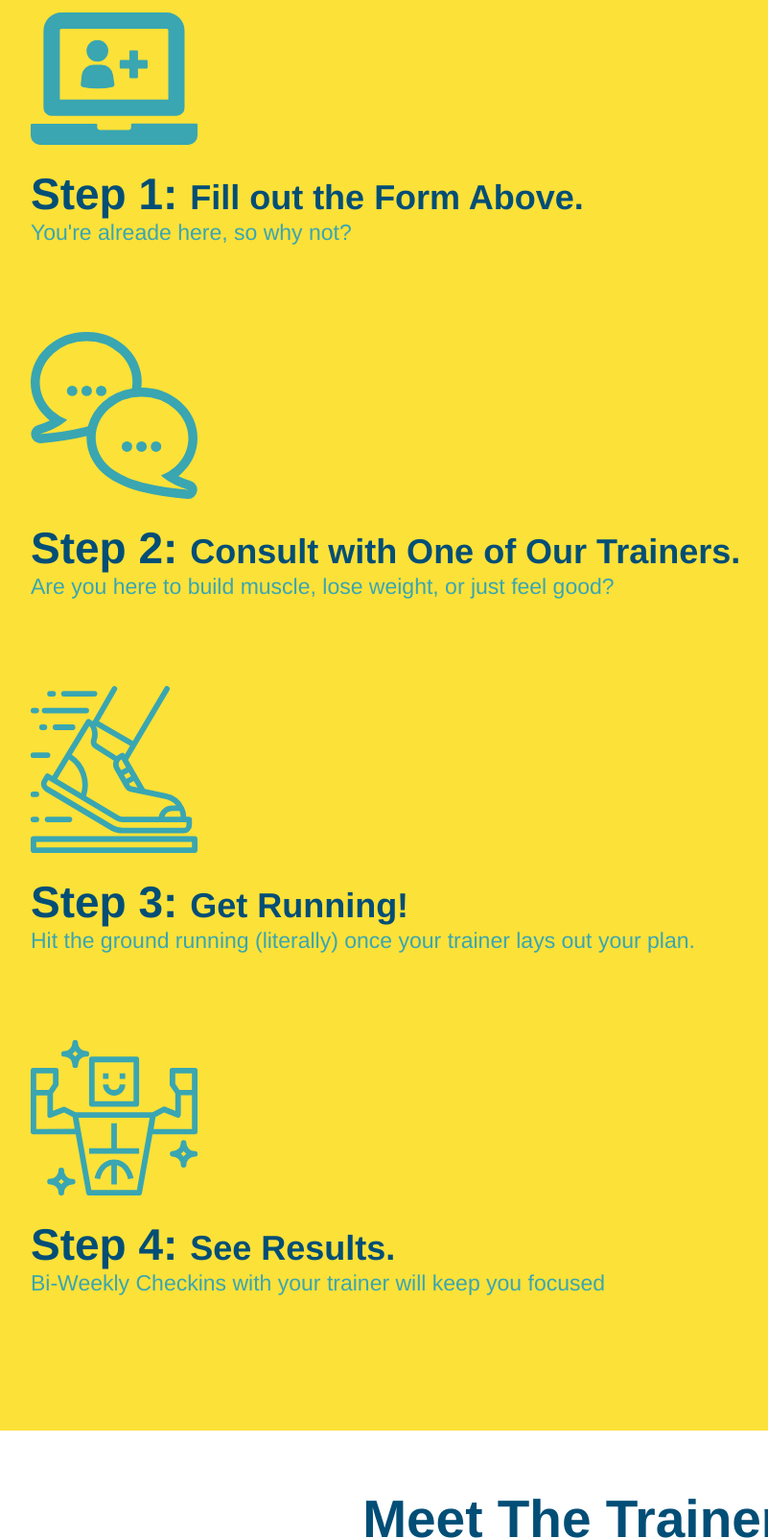
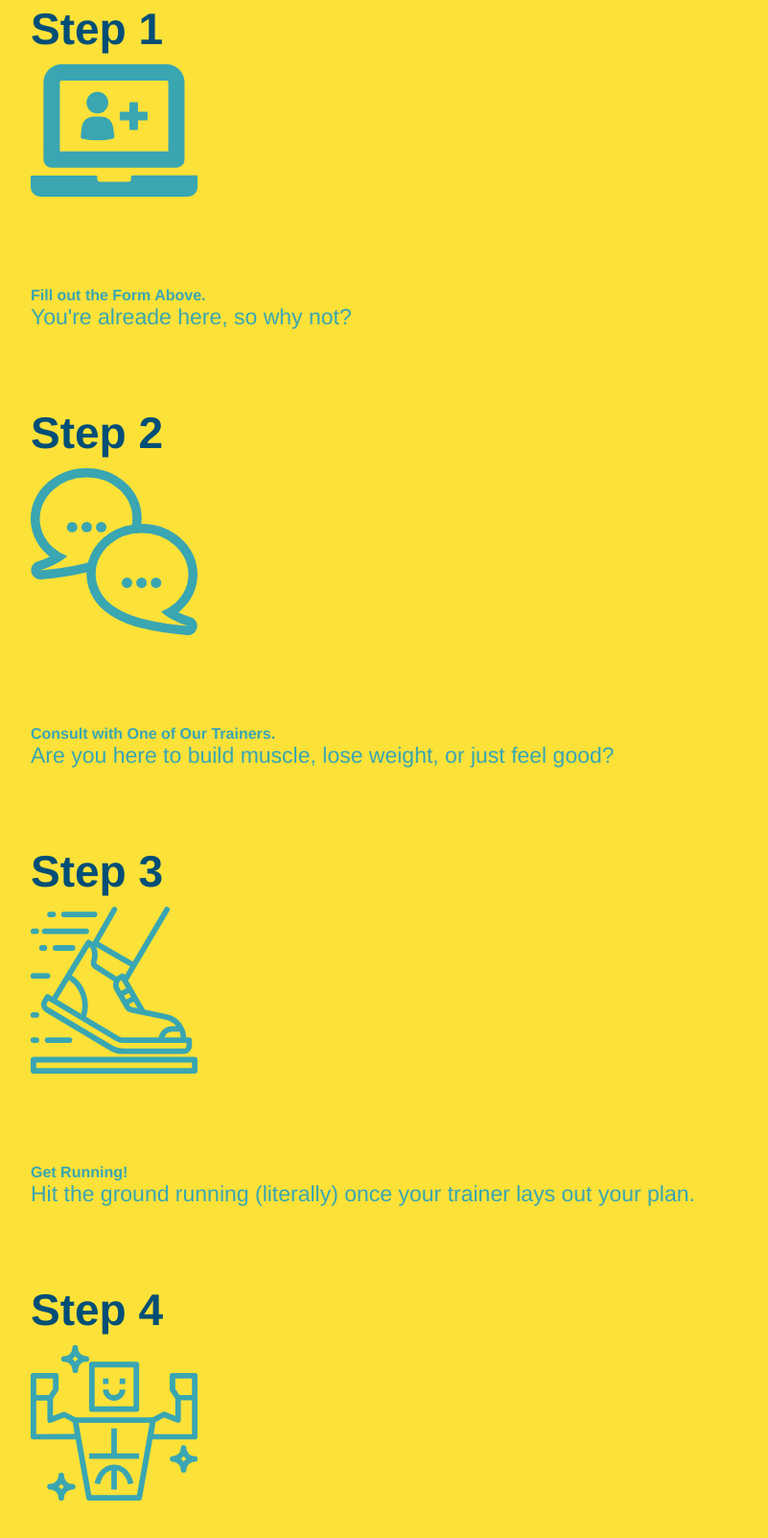
Before and after one commit to isaiasqb/run-buddy-website, a plain HTML site: page index.html in a window 1280 px wide. Shown: the part 1392-2995 px from the top of the page at 96% size, without its empty margins (28-829 px from the left). Drawn offline with Linux system fonts and the light colour scheme.

Commit message:
restructure the html from the steps section

```diff
--- a/index.html
+++ b/index.html
@@ -87,33 +87,60 @@
 
         <!-- "WHAT YOU DO" SECTION-->
         <section id="what-you-do" class="steps">
-
             <div class="flex-row">
                 <h2 class="section-title secondary-border">What You Do</h2>
             </div>
 
-            <div>
+            <div class="step">
+                <h3>Step 1</h3>
+                <div class="step-info">
+                    <div class="step-img">
                         <img src="./assets/images/step-1.svg" alt="" />
-                <h3>Step 1: <span>Fill out the Form Above.</span></h3>
+                    </div>
+                    <div class="step-text">
+                        <h4>Fill out the Form Above.</h4>
                         <p>You're alreade here, so why not?</p>
                     </div>
+                </div>
+            </div>
 
-            <div>
+            <div class="step">
+                <h3>Step 2</h3>
+                <div class="step-info">
+                    <div class="step-img">
                         <img src="./assets/images/step-2.svg" alt=""  />
-                <h3>Step 2: <span>Consult with One of Our Trainers.</span></h3>
+                    </div>
+                    <div class="step-text">
+                        <h4>Consult with One of Our Trainers.</h4>
                         <p>Are you here to build muscle, lose weight, or just feel good?</p>
                     </div>
+                </div>
+            </div>
 
-            <div>
+            <div class="step">
+                <h3>Step 3</h3>
+                <div class="step-info">
+                    <div class="step-img">
                         <img src="./assets/images/step-3.svg" alt=""  />
-                <h3>Step 3: <span>Get Running!</span></h3>
+                    </div>
+                    <div class="step-text">
+                        <h4>Get Running!</h4>
                         <p>Hit the ground running (literally) once your trainer lays out your plan.</p>
                     </div>
+                </div>
+            </div>
 
-            <div>
+            <div class="step">
+                <h3>Step 4</h3>
+                <div class="step-info">
+                    <div class="step-img">
                         <img src="./assets/images/step-4.svg" alt="" />
-                <h3>Step 4: <span>See Results.</span></h3>
+                    </div>
+                    <div class="step-text">
+                        <h4>See Results.</h4>
                         <p>Bi-Weekly Checkins with your trainer will keep you focused</p>
+                    </div>
+                </div>
             </div>
         </section>
 
```
Lines whose indentation alone changed are shown as unchanged.
